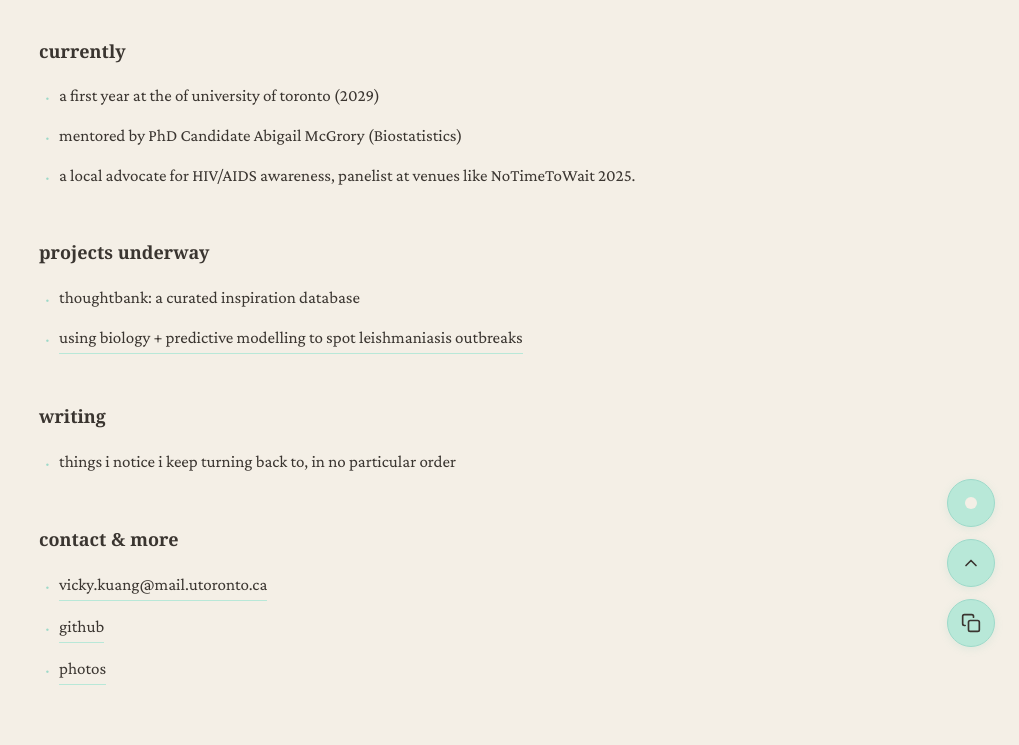
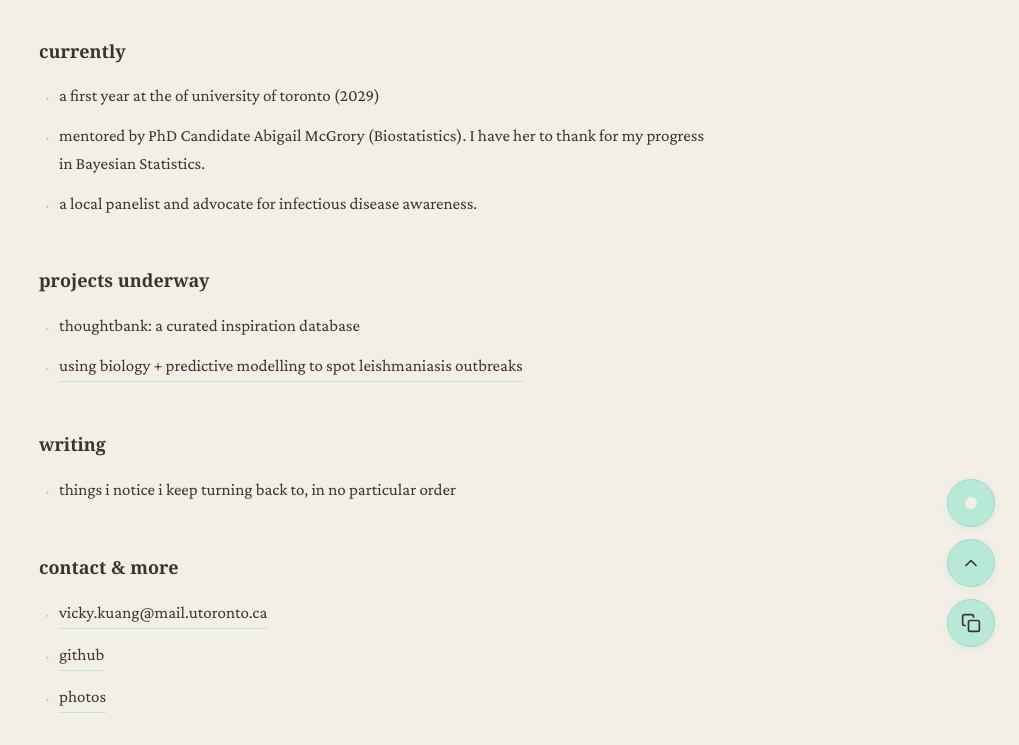
Before and after one commit to pixelatedk/vickykuang, a plain HTML site: page home/index.html in a window 1280 px wide. Shown: the part 129-874 px from the top of the page, without its empty margins (261-1280 px from the left). Drawn offline with nearby package versions, Linux system fonts and the light colour scheme; a web font is replaced by a local one.

Commit message:
Update index.html

```diff
--- a/home/index.html
+++ b/home/index.html
@@ -595,8 +595,8 @@
         <div class="section-title">currently</div>
         <ul>
             <li>a first year at the of university of toronto (2029)</li>
-            <li>mentored by PhD Candidate Abigail McGrory (Biostatistics)</li>
-            <li>a local advocate for HIV/AIDS awareness, panelist at venues like NoTimeToWait 2025.</li>
+            <li>mentored by PhD Candidate Abigail McGrory (Biostatistics). I have her to thank for my progress in Bayesian Statistics.</li>
+            <li>a local panelist and advocate for infectious disease awareness.</li>
         </ul>
     </div>
 
```
